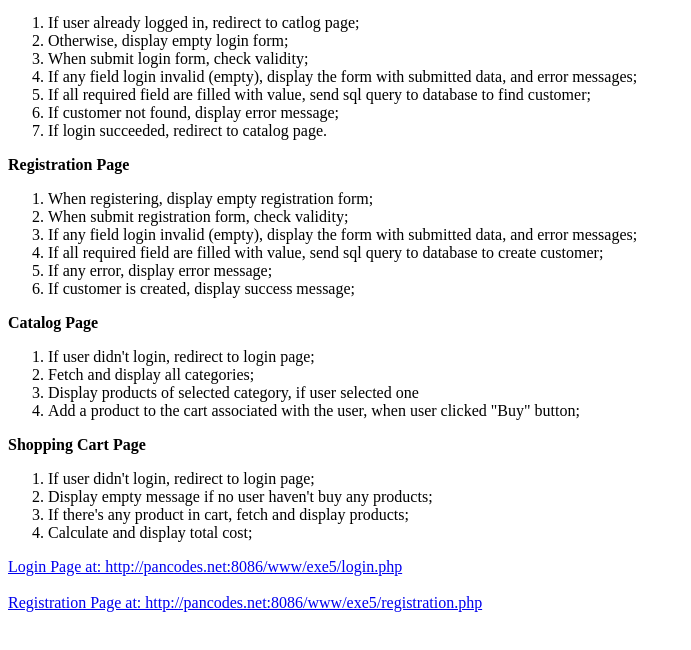
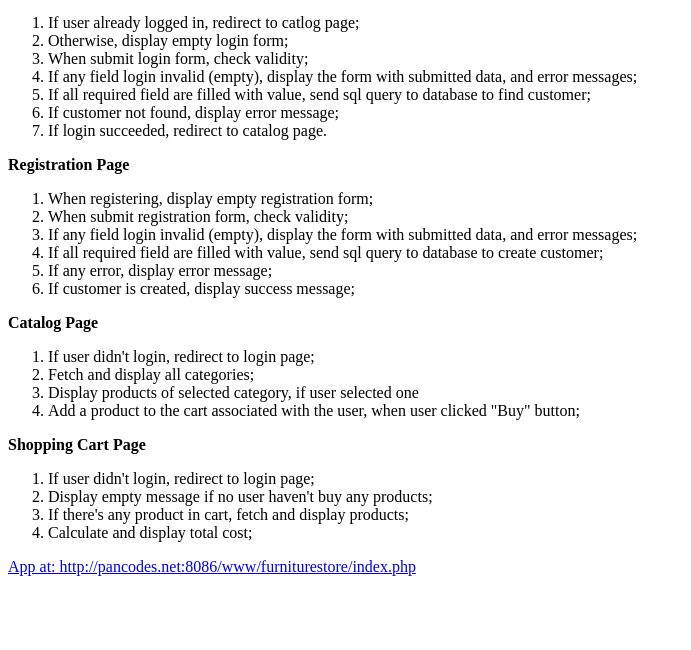
Before and after one commit to zhifenli/php-assignment1, a plain HTML site: page exe6-plan.html in a window 1280 px wide. Shown: the part 100-750 px from the top of the page, without its empty margins (0-691 px from the left). Drawn offline with Linux system fonts and the light colour scheme.

Commit message:
Updated plan

```diff
--- a/exe6-plan.html
+++ b/exe6-plan.html
@@ -47,10 +47,6 @@
         </ol>
     </div>
 
-    <a href="http://pancodes.net:8086/www/exe5/login.php">Login Page at: http://pancodes.net:8086/www/exe5/login.php</a>
-    <br>
-    <br>
-    <a href="http://pancodes.net:8086/www/exe5/registration.php">Registration Page at: http://pancodes.net:8086/www/exe5/registration.php</a>
-
+    <a href="http://pancodes.net:8086/www/furniturestore/index.php">App at: http://pancodes.net:8086/www/furniturestore/index.php</a>
 </body>
 </html>
```
